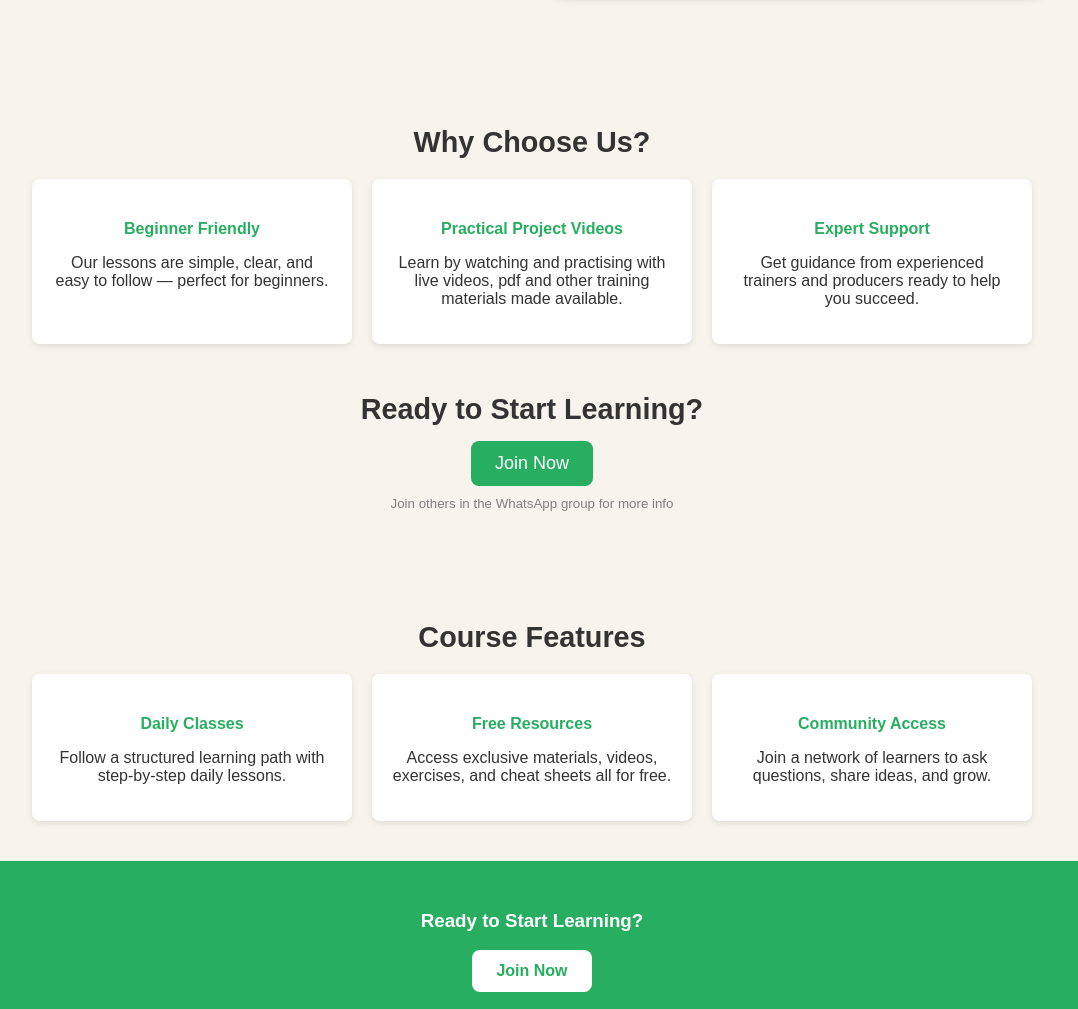
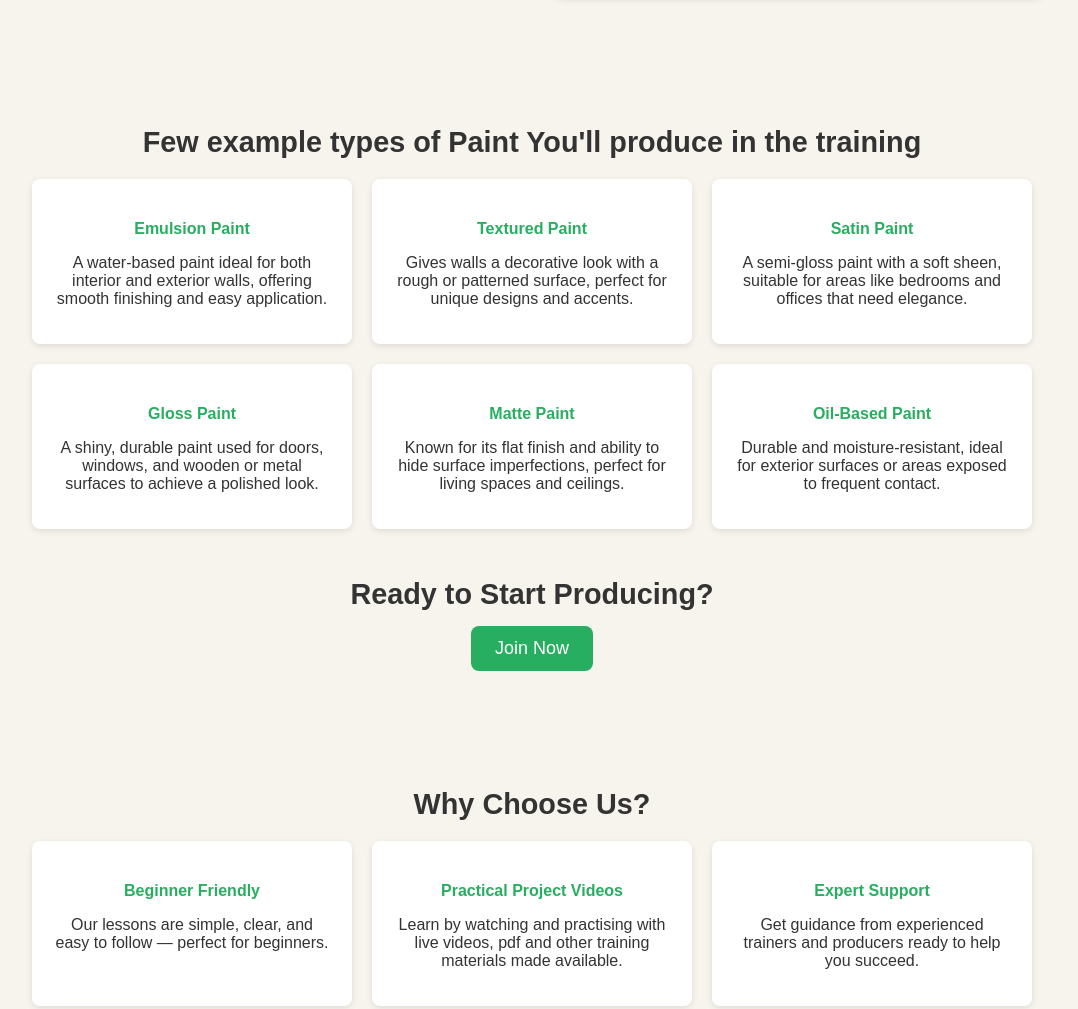
Before and after one commit to Luckysunday-git/paint-production-training-landing-page2, a plain HTML site: page index.html in a window 1280 px wide. Shown: the part 623-1632 px from the top of the page, without its empty margins (108-1186 px from the left). Drawn offline with Linux system fonts and the light colour scheme.

```diff
--- a/index.html
+++ b/index.html
@@ -50,7 +50,7 @@
         justify-content: space-between;
         padding: 60px 10%;
         gap: 40px;
-        flex-wrap: wrap; /* makes it stack on small screens */
+        flex-wrap: wrap;
       }
 
       .hero-content {
@@ -146,7 +146,6 @@
       }
 
       small {
-        /* font-style: italic; */
         color: gray;
       }
 
@@ -177,6 +176,7 @@
         background-color: #e8f5ec;
       }
 
+      /* Responsive */
       @media (max-width: 700px) {
         .hero {
           flex-direction: column;
@@ -195,7 +195,7 @@
   <body>
     <!-- Navbar -->
     <nav>
-      <h1>Paint Training</h1>
+      <h1>Paint Production</h1>
       <a href="join-whatsapp.html" class="nav-btn">Join Now</a>
     </nav>
 
@@ -215,6 +215,60 @@
       </div>
       <div class="hero-image">
         <img src="paintHero.jpg" alt="Paint Training" />
+      </div>
+    </section>
+
+    <!-- Paint Types Section -->
+    <section>
+      <h3>Few example types of Paint You'll produce in the training</h3>
+      <div class="features">
+        <div class="feature">
+          <h4>Emulsion Paint</h4>
+          <p>
+            A water-based paint ideal for both interior and exterior walls,
+            offering smooth finishing and easy application.
+          </p>
+        </div>
+        <div class="feature">
+          <h4>Textured Paint</h4>
+          <p>
+            Gives walls a decorative look with a rough or patterned surface,
+            perfect for unique designs and accents.
+          </p>
+        </div>
+        <div class="feature">
+          <h4>Satin Paint</h4>
+          <p>
+            A semi-gloss paint with a soft sheen, suitable for areas like
+            bedrooms and offices that need elegance.
+          </p>
+        </div>
+        <div class="feature">
+          <h4>Gloss Paint</h4>
+          <p>
+            A shiny, durable paint used for doors, windows, and wooden or metal
+            surfaces to achieve a polished look.
+          </p>
+        </div>
+        <div class="feature">
+          <h4>Matte Paint</h4>
+          <p>
+            Known for its flat finish and ability to hide surface imperfections,
+            perfect for living spaces and ceilings.
+          </p>
+        </div>
+        <div class="feature">
+          <h4>Oil-Based Paint</h4>
+          <p>
+            Durable and moisture-resistant, ideal for exterior surfaces or areas
+            exposed to frequent contact.
+          </p>
+        </div>
+
+        <div class="ready">
+          <h3>Ready to Start Producing?</h3>
+          <a href="join-whatsapp.html">Join Now</a>
+        </div>
       </div>
     </section>
 
@@ -280,7 +334,7 @@
 
     <!-- Footer Call to Action -->
     <footer>
-      <h3>Ready to Start Learning?</h3>
+      <h3>Ready to Start Producing?</h3>
       <a href="join-whatsapp.html">Join Now</a>
     </footer>
   </body>
```
